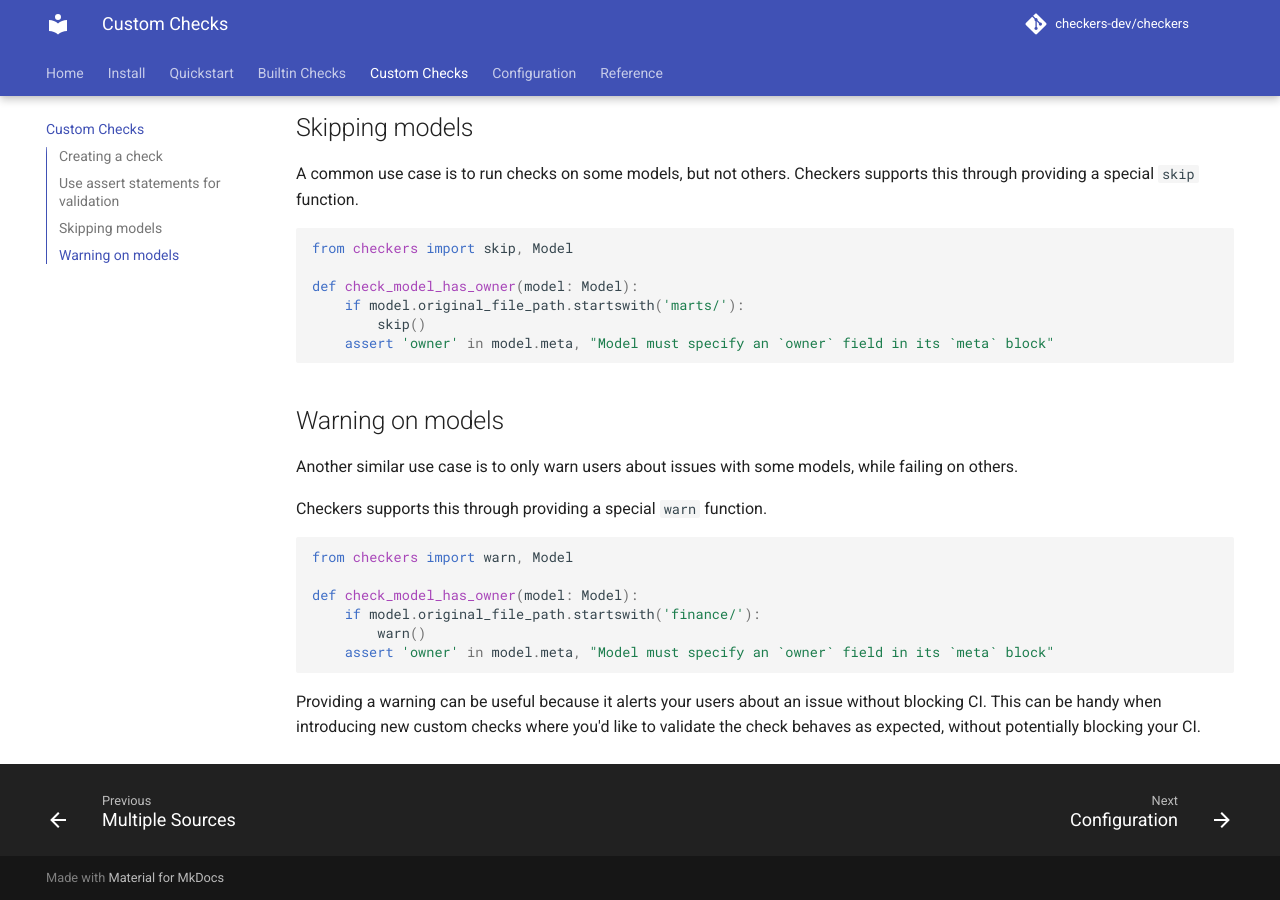
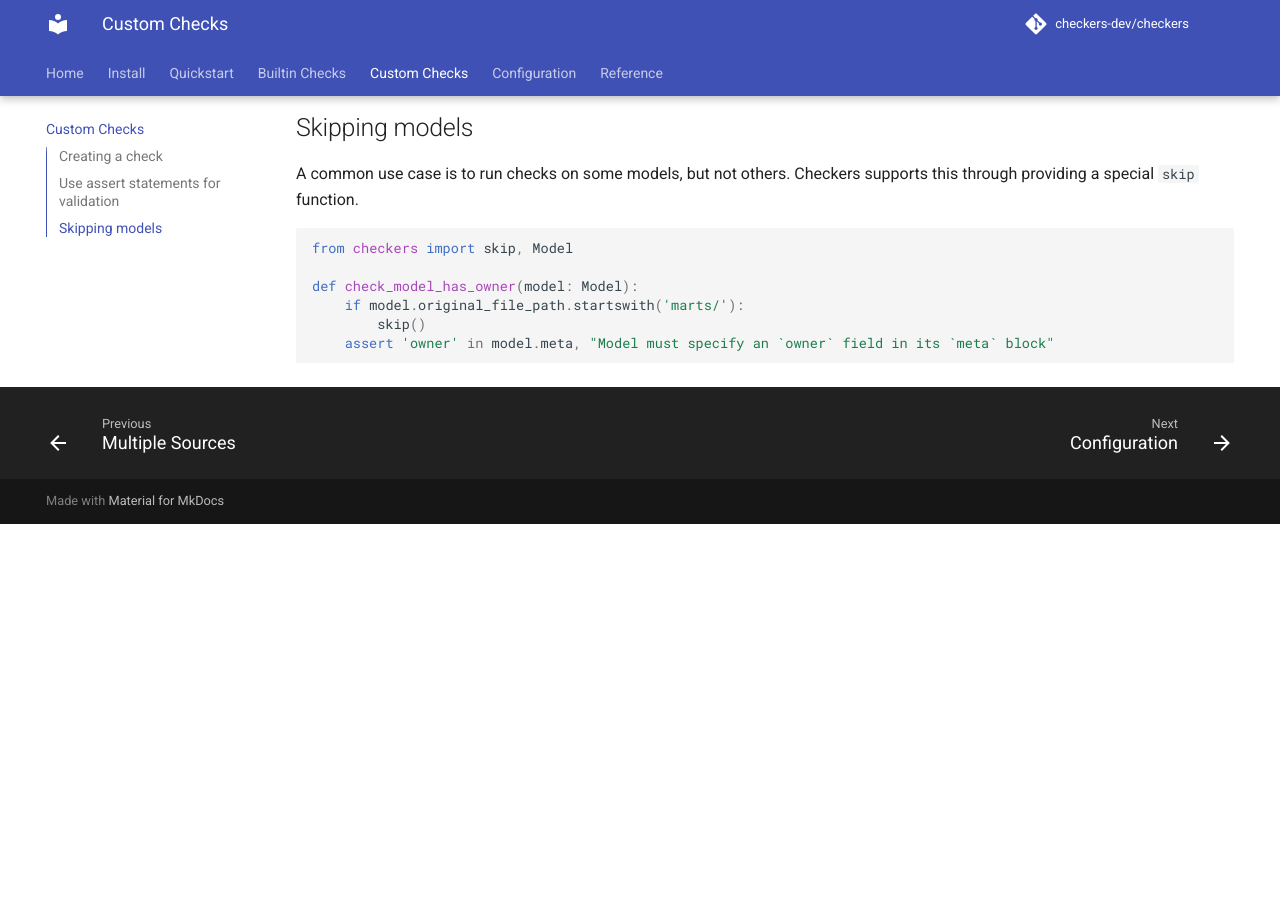
Before and after one commit to checkers-dev/checkers, an MkDocs documentation site: the page built from docs/custom_checks.md, in a window 1280 px wide and 900 px high, scrolled down 2129 px. Built offline with MkDocs 1.6.1 and Material for MkDocs 9.7.7, drawn with Linux system fonts in a browser that asks for light colours; comment, search, counter and statistics services are not loaded; the version menu is left out; after the commit the page ends 2653 px from its top, so only the background shows below that.

Commit message:
That's wrong

````diff
--- a/docs/custom_checks.md
+++ b/docs/custom_checks.md
@@ -105,20 +105,3 @@ def check_model_has_owner(model: Model):
         skip()
     assert 'owner' in model.meta, "Model must specify an `owner` field in its `meta` block"
 ```
-
-## Warning on models
-
-Another similar use case is to only warn users about issues with some models, while failing on others.
-
-Checkers supports this through providing a special `warn` function.
-
-```py
-from checkers import warn, Model
-
-def check_model_has_owner(model: Model):
-    if model.original_file_path.startswith('finance/'):
-        warn()
-    assert 'owner' in model.meta, "Model must specify an `owner` field in its `meta` block"
-```
-
-Providing a warning can be useful because it alerts your users about an issue without blocking CI. This can be handy when introducing new custom checks where you'd like to validate the check behaves as expected, without potentially blocking your CI.
````
